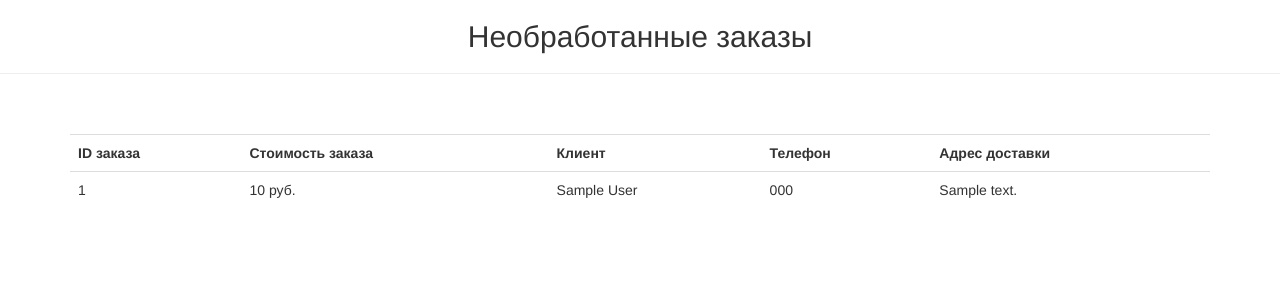
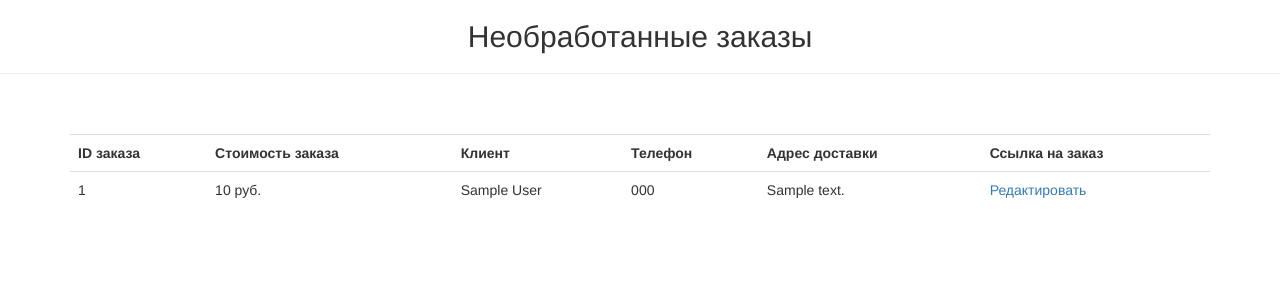
Before and after one commit to v1ztep/star-burger, a Django app: page /manager/orders/ in a window 1280 px wide. Shown: the part 52-352 px from the top of the page. Run offline with Django 3.2, Linux system fonts and the light colour scheme; a user stored in the database is signed in; tables that the repository leaves empty hold one stand-in row (values such as "Sample post"); parts of the project's set-up code (start-up, migrations or seed data) failed here and were passed over; some libraries are stand-ins or nearby versions.

Commit message:
Добавил ссылку на редактирование заказа

```diff
--- a/restaurateur/templates/order_items.html
+++ b/restaurateur/templates/order_items.html
@@ -18,6 +18,7 @@
       <th>Клиент</th>
       <th>Телефон</th>
       <th>Адрес доставки</th>
+      <th>Ссылка на заказ</th>
     </tr>
 
     {% for item in order_items %}
@@ -27,6 +28,9 @@
         <td>{{ item.firstname }} {{ item.lastname }}</td>
         <td>{{ item.phonenumber }}</td>
         <td>{{ item.address }}</td>
+        <td>
+          <a href="{% url 'admin:foodcartapp_order_change' item.id %}">Редактировать</a>
+        </td>
       </tr>
     {% endfor %}
    </table>
--- a/restaurateur/views.py
+++ b/restaurateur/views.py
@@ -99,6 +99,8 @@ def view_restaurants(request):
 
 @user_passes_test(is_manager, login_url='restaurateur:login')
 def view_orders(request):
+    order_items = Order.objects.prefetch_related('items__product').total_price()
+
     return render(request, template_name='order_items.html', context={
-        'order_items': Order.objects.prefetch_related('items__product').total_price()
+        'order_items': order_items
     })
```
